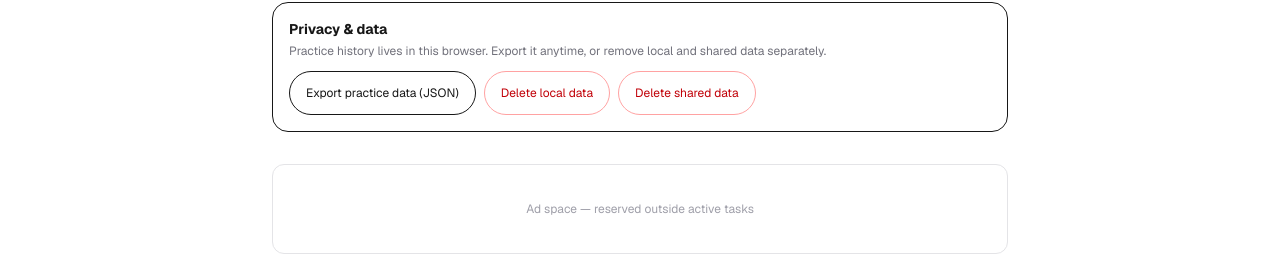
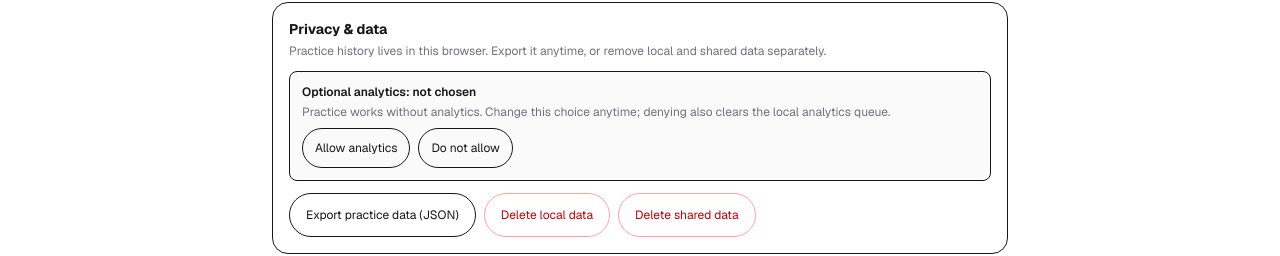
Before and after one commit to drewsebastians/TypingArena, a Next.js app: page /progress in a window 1280 px wide. Shown: the part 867-1123 px from the top of the page. Built offline with nearby package versions, Linux system fonts and the light colour scheme; no server answers.

Commit message:
fix: keep optional analytics storage consent-gated

```diff
--- a/src/components/PrivacyPanel.tsx
+++ b/src/components/PrivacyPanel.tsx
@@ -1,7 +1,7 @@
 "use client";
 
-import { useState } from "react";
-import { clearAllLocalData, exportAllResults } from "@/lib/history";
+import { useEffect, useState } from "react";
+import { clearAllLocalData, exportAllResults, getAnalyticsConsent, setAnalyticsConsent as persistAnalyticsConsent, type ConsentChoice } from "@/lib/history";
 import { clearQueue as clearSyncQueue, pendingSyncCount } from "@/lib/sync";
 import { deleteSharedData } from "@/lib/remote";
 import { IS_REMOTE_CONFIGURED } from "@/lib/config";
@@ -10,6 +10,11 @@ import { clearQueue as clearAnalyticsQueue, track } from "@/lib/analytics";
 export default function PrivacyPanel({ onDeleted }: { onDeleted: () => void }) {
   const [msg, setMsg] = useState<string | null>(null);
   const [busy, setBusy] = useState(false);
+  const [analyticsConsent, setAnalyticsConsentState] = useState<ConsentChoice>(null);
+
+  useEffect(() => {
+    setAnalyticsConsentState(getAnalyticsConsent());
+  }, []);
 
   const download = () => {
     const data = JSON.stringify(exportAllResults(), null, 2);
@@ -27,9 +32,16 @@ export default function PrivacyPanel({ onDeleted }: { onDeleted: () => void }) {
     clearAllLocalData();
     clearSyncQueue();
     clearAnalyticsQueue();
+    setAnalyticsConsentState(null);
     onDeleted();
     setMsg("Local data deleted.");
     track("history_deleted", { scope: "local" });
+  };
+
+  const changeAnalyticsConsent = (choice: "granted" | "denied") => {
+    persistAnalyticsConsent(choice);
+    setAnalyticsConsentState(choice);
+    setMsg(choice === "granted" ? "Analytics consent enabled." : "Analytics consent denied; optional analytics data cleared.");
   };
 
   const deleteShared = async () => {
@@ -51,6 +63,14 @@ export default function PrivacyPanel({ onDeleted }: { onDeleted: () => void }) {
     <div className="mt-6 rounded-2xl border bg-white p-4 dark:bg-zinc-900">
       <h2 className="text-sm font-bold">Privacy & data</h2>
       <p className="mt-1 text-xs text-zinc-500">Practice history lives in this browser. Export it anytime, or remove local and shared data separately.</p>
+      <div className="mt-3 rounded-lg border bg-zinc-50 p-3 text-xs dark:bg-zinc-800/60">
+        <div className="font-semibold">Optional analytics: {analyticsConsent === "granted" ? "allowed" : analyticsConsent === "denied" ? "not allowed" : "not chosen"}</div>
+        <div className="mt-1 text-zinc-500">Practice works without analytics. Change this choice anytime; denying also clears the local analytics queue.</div>
+        <div className="mt-2 flex flex-wrap gap-2">
+          <button type="button" onClick={() => changeAnalyticsConsent("granted")} className="min-h-10 rounded-full border px-3 py-1.5">Allow analytics</button>
+          <button type="button" onClick={() => changeAnalyticsConsent("denied")} className="min-h-10 rounded-full border px-3 py-1.5">Do not allow</button>
+        </div>
+      </div>
       <div className="mt-3 flex flex-wrap gap-2 text-xs">
         <button type="button" onClick={download} className="min-h-11 rounded-full border px-4 py-1.5">Export practice data (JSON)</button>
         <button type="button" onClick={deleteLocal} className="min-h-11 rounded-full border border-red-300 px-4 py-1.5 text-red-700">Delete local data</button>
--- a/src/lib/analytics.ts
+++ b/src/lib/analytics.ts
@@ -6,11 +6,11 @@
 //     grants analytics consent. Cookieless-ish default: we do not set a
 //     distinct identity cookie before consent.
 //   - GA4      (NEXT_PUBLIC_GA_ID) — forwarded when a global gtag exists.
-//   - Local    — always-available debug queue (capped) for development and for
-//     the user's own "export my data" page.
+//   - Local    — capped debug queue for the user's own export/debug flow,
+//     written only after explicit analytics consent.
 //
-// If no provider is configured, track() is a safe no-op that still feeds the
-// local queue — basic practice never depends on analytics availability.
+// If no provider is configured, track() remains safe and forwarding-free;
+// basic practice never depends on analytics availability.
 
 import { GA_ID, POSTHOG_HOST, POSTHOG_KEY } from "./config";
 import { getAnalyticsConsent } from "./history";
@@ -249,7 +249,11 @@ export function track(event: EventName, props: Record<string, unknown> = {}): vo
   if (typeof window === "undefined") return;
   const safeProps = safeAnalyticsProps(props);
   const payload = { event, props: safeProps, ts: Date.now(), path: window.location.pathname };
+  const consent = getAnalyticsConsent();
 
+  // The local queue is optional analytics storage too. Keep it behind the
+  // same explicit consent boundary as third-party forwarding.
+  if (consent === "granted") {
     try {
       const q = JSON.parse(localStorage.getItem(QUEUE_KEY) ?? "[]") as unknown[];
       q.push(payload);
@@ -257,9 +261,10 @@ export function track(event: EventName, props: Record<string, unknown> = {}): vo
     } catch {
       /* ignore */
     }
+  }
 
   // Third-party forwarding requires consent.
-  if (getAnalyticsConsent() === "granted") {
+  if (consent === "granted") {
     ensurePosthog();
     const ph = posthogGlobal();
     if (ph) ph.capture(event, { ...safeProps, path: payload.path });
--- a/src/lib/history.ts
+++ b/src/lib/history.ts
@@ -175,6 +175,7 @@ export function setNickname(name: string): void {
 }
 
 export type ConsentChoice = "granted" | "denied" | null;
+const ANALYTICS_QUEUE_KEY = "ta:analytics_queue";
 
 export function getAnalyticsConsent(): ConsentChoice {
   if (typeof window === "undefined") return null;
@@ -185,6 +186,7 @@ export function getAnalyticsConsent(): ConsentChoice {
 export function setAnalyticsConsent(choice: Exclude<ConsentChoice, null>): void {
   try {
     localStorage.setItem(KEYS.analyticsConsent, choice);
+    if (choice === "denied") localStorage.removeItem(ANALYTICS_QUEUE_KEY);
   } catch {
     /* ignore */
   }
```
Also changed, not shown: 3 other files (tests, documents, lock files or other folders). Lines whose indentation alone changed are shown as unchanged.
